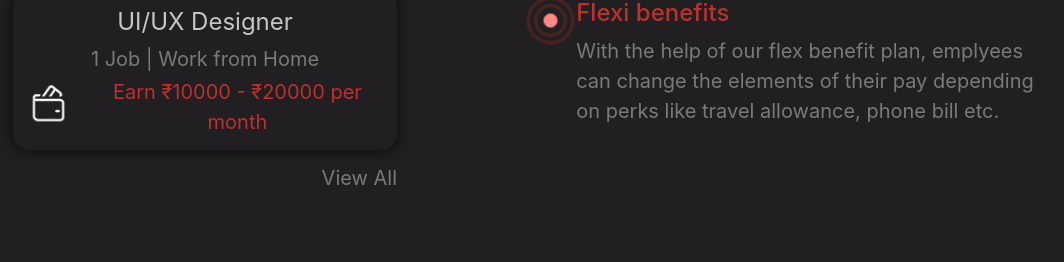
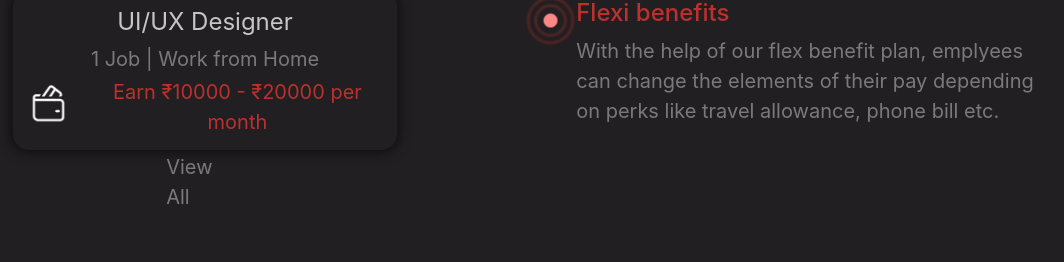
Before and after one commit to dxn1310/FAWR-Project3-BDM, a React (Create React App) app: page / in a window 1280 px wide. Shown: the part 4475-4737 px from the top of the page, without its empty margins (115-1179 px from the left). Built offline with nearby package versions, Linux system fonts and the light colour scheme.

Commit message:
BDM project 3 completed1

```diff
--- a/src/Components/LandingPage/Career/Career.js
+++ b/src/Components/LandingPage/Career/Career.js
@@ -4,6 +4,8 @@ import "./Career.css"
 
 import Career_img1 from "./CareerImages/Career_img1.png"
 import Career_img2 from "./CareerImages/Career_img2.png"
+
+import { NavLink as Link } from 'react-router-dom'
 
 export default function Career({ mode }) {
     return (
@@ -50,9 +52,11 @@ export default function Career({ mode }) {
                         <div className='career-job-text' style={{ color: "#BC312E", textAlign: "center" }}>Earn ₹10000 - ₹20000 per month</div>
                     </Stack>
                 </div>
-                <div style={{ width: "60%", justifyContent: "right", display: "flex", marginTop: "2%" }} className='career-job-text'>
-                    View All
-                </div>
+                <Link to="/Jobs">
+                    <div style={{ width: "60%", justifyContent: "right", display: "flex", marginTop: "2%" }} className='career-job-text'>
+                        View All
+                    </div>
+                </Link>
 
             </div>
             <div className='career-right'>
```
